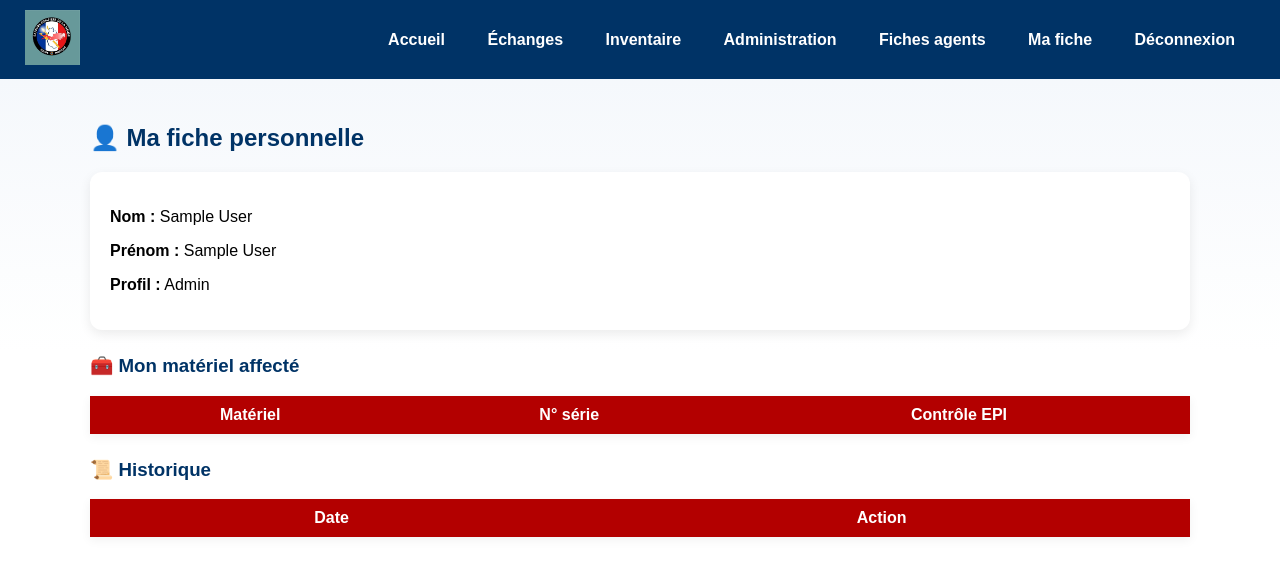
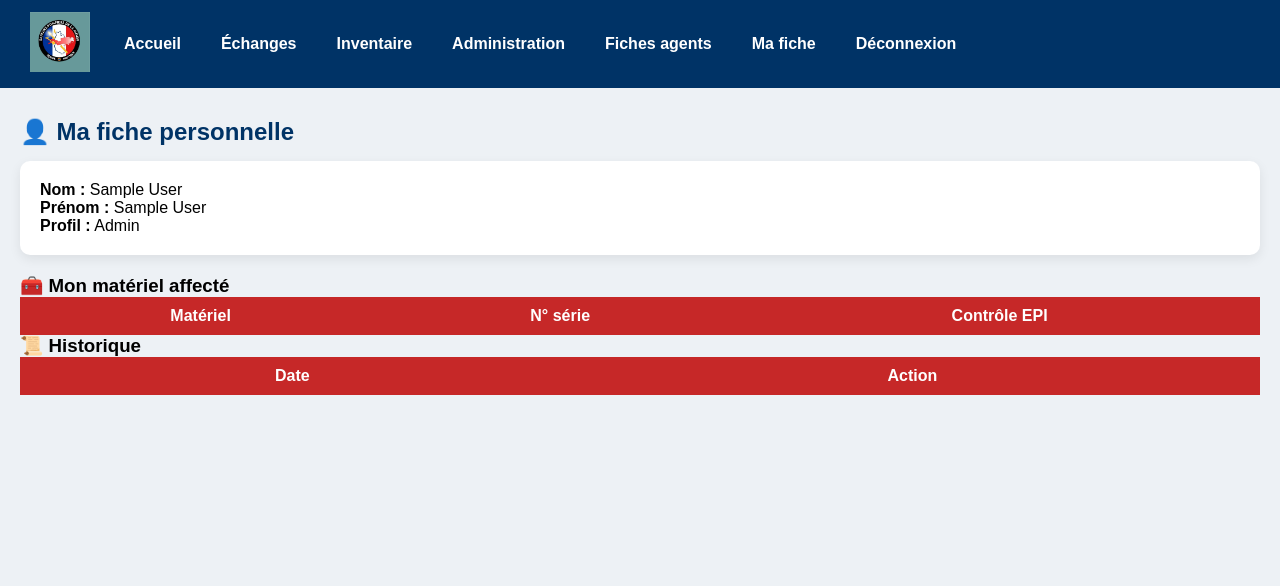
Before and after one commit to Tof55260/materiel-nautique-sdis55, a Flask app: page /ma-fiche in a window 1280 px wide. Shown: the top 586 px of the page. Run offline with Flask 3, Linux system fonts and the light colour scheme; the visitor is signed in with stand-in values (Sample User, id 1); lists and menus that the app fills with data are empty.

Commit message:
Update style.css

```diff
--- a/static/style.css
+++ b/static/style.css
@@ -1,154 +1,109 @@
-body {
-    margin:0;
-    font-family:Arial, Helvetica, sans-serif;
-    background:#f2f4f8;
+* {
+    box-sizing: border-box;
+    margin: 0;
+    padding: 0;
+    font-family: Arial, Helvetica, sans-serif;
 }
 
-header {
-    background:#0b3c5d;
-    padding:10px 30px;
-    display:flex;
-    align-items:center;
+body {
+    background: #edf1f5;
 }
 
-.logo {
-    height:70px;
-    margin-right:30px;
+/* ===== HEADER ===== */
+
+header {
+    background: #003366;
+    color: white;
+    padding: 12px 30px;
+    display: flex;
+    align-items: center;
+    gap: 20px;
+}
+
+header img {
+    height: 60px;
+}
+
+nav {
+    display: flex;
+    gap: 12px;
 }
 
 nav a {
-    color:white;
-    text-decoration:none;
-    margin-right:20px;
-    font-weight:bold;
+    color: white;
+    text-decoration: none;
+    padding: 8px 14px;
+    border-radius: 6px;
+    font-weight: bold;
 }
 
 nav a:hover {
-    color:#ff3b3b;
+    background: rgba(255,255,255,0.2);
 }
 
-.container {
-    padding:30px;
+/* empêche déplacement menu */
+nav {
+    min-width: 600px;
 }
 
-h2 {
-    color:#0b3c5d;
+/* ===== PAGE ===== */
+
+.container {
+    max-width: 1300px;
+    margin: 30px auto;
+    padding: 0 20px;
 }
 
 .card {
-    background:white;
-    padding:20px;
-    border-radius:6px;
-    box-shadow:0 2px 5px rgba(0,0,0,.1);
-    margin-bottom:20px;
+    background: white;
+    padding: 20px;
+    border-radius: 10px;
+    box-shadow: 0 4px 12px rgba(0,0,0,.08);
+    margin-bottom: 20px;
 }
 
+h1, h2 {
+    margin-bottom: 15px;
+    color: #003366;
+}
+
+/* ===== TABLES ===== */
+
+table {
+    width: 100%;
+    border-collapse: collapse;
+}
+
+th {
+    background: #c62828;
+    color: white;
+    padding: 10px;
+}
+
+td {
+    padding: 8px;
+    border-bottom: 1px solid #ddd;
+}
+
+/* ===== BUTTONS ===== */
+
 button {
-    background:#c62828;
-    color:white;
-    border:none;
-    padding:8px 15px;
-    border-radius:4px;
-    cursor:pointer;
+    background: #003366;
+    color: white;
+    border: none;
+    padding: 8px 14px;
+    border-radius: 6px;
+    cursor: pointer;
 }
 
 button:hover {
-    background:#a11f1f;
+    background: #001e3c;
 }
 
-input, select {
-    padding:8px;
-    margin:5px 0;
-    width:100%;
-}
+/* ===== FOOTER ===== */
 
 footer {
-    background:#0b3c5d;
-    color:white;
-    text-align:center;
-    padding:10px;
-    position:fixed;
-    bottom:0;
-    width:100%;
+    text-align: center;
+    padding: 20px;
+    color: #666;
 }
-
-/* LOGIN */
-
-.login-box {
-    width:350px;
-    margin:120px auto;
-    background:white;
-    padding:30px;
-    border-radius:6px;
-    box-shadow:0 3px 8px rgba(0,0,0,.2);
-    text-align:center;
-}
-body {
-    background: linear-gradient(180deg,#f2f6fb 0%,#ffffff 60%);
-}
-
-/* conteneur principal */
-.container {
-    max-width:1100px;
-    margin:auto;
-    padding:25px;
-}
-
-/* cartes */
-.card {
-    background:white;
-    padding:20px;
-    border-radius:12px;
-    box-shadow:0 4px 12px rgba(0,0,0,0.08);
-    margin-bottom:25px;
-}
-
-/* tableaux */
-table {
-    width:100%;
-    border-collapse:collapse;
-    background:white;
-    box-shadow:0 3px 10px rgba(0,0,0,0.06);
-    margin-bottom:25px;
-}
-
-th {
-    background:#b30000;
-    color:white;
-    padding:10px;
-}
-
-td {
-    padding:8px;
-    border-bottom:1px solid #ddd;
-}
-
-/* titres */
-h2,h3 {
-    color:#003366;
-}
-.topbar {
-    background:#003366;
-    display:flex;
-    align-items:center;
-    padding:10px 25px;
-}
-
-.logo {
-    height:55px;
-}
-
-.menu {
-    margin-left:auto;
-}
-
-.menu a {
-    color:white;
-    margin-left:18px;
-    text-decoration:none;
-    font-weight:600;
-}
-
-.menu a:hover {
-    color:#ffcccc;
-}
```
